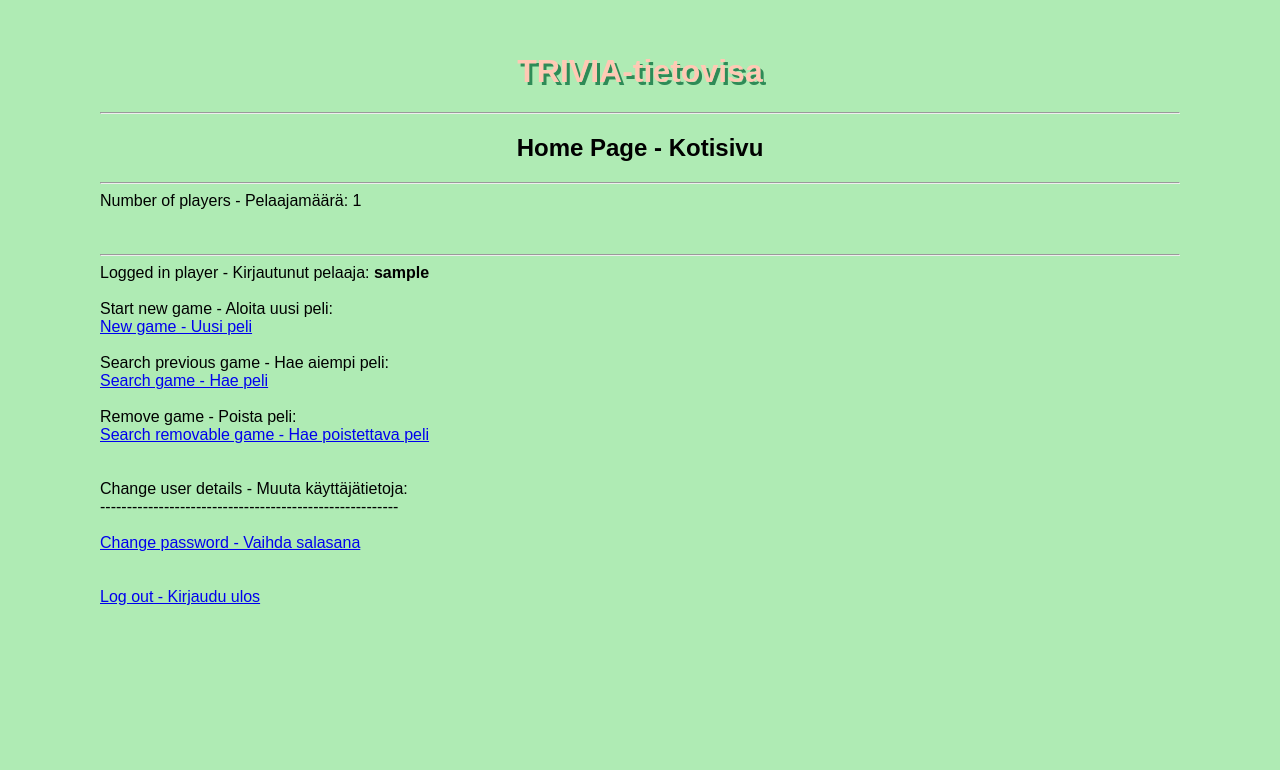
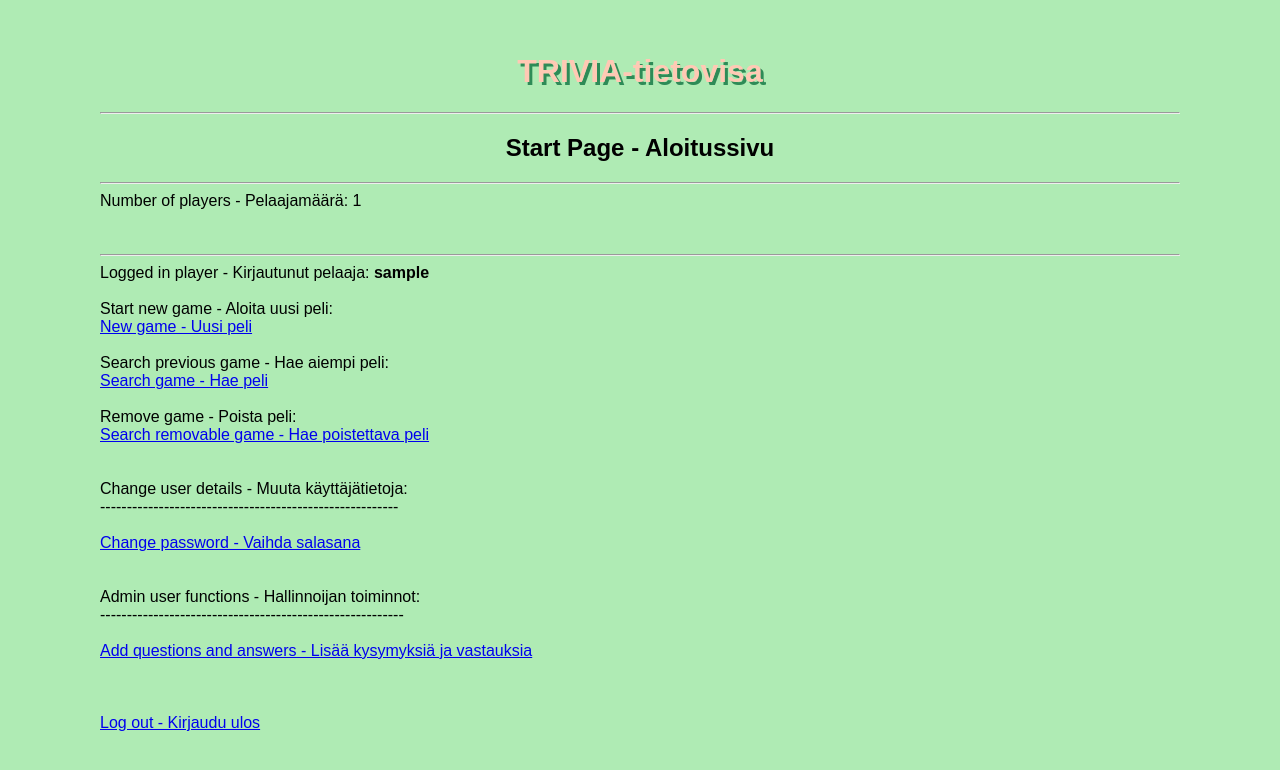
Before and after one commit to a-bzzzz/trivia, a Flask app: template templates/index.html in a window 1280 px wide. Shown: the top 770 px of the page. Run offline with Flask 3, Linux system fonts and the light colour scheme; the visitor is signed in with stand-in values (Sample User, id 1); the template is opened without the code that fills it: most values are stand-ins (such as "Sample title", 1, 10 or a date in 2020).

Commit message:
Refactor index.html: Add option/link for admin to add questions and answers

```diff
--- a/templates/index.html
+++ b/templates/index.html
@@ -2,7 +2,7 @@
 {% extends "layout.html" %}
 {% block content %}
 
-<h2>Home Page - Kotisivu</h2>
+<h2>Start Page - Aloitussivu</h2>
 
 <hr>
 Number of players - Pelaajamäärä: {{ count }}
@@ -35,10 +35,20 @@ Change user details - Muuta käyttäjätietoja:<br>
 --------------------------------------------------------<br>
 <br>
 <a href="/change_password">Change password - Vaihda salasana</a><br>
+<br>
+<br>
+{% if session.user_role == 1 %}
+Admin user functions - Hallinnoijan toiminnot:<br>
+---------------------------------------------------------<br>
+<br>
+<a href="/add_questions_answers">Add questions and answers - Lisää kysymyksiä ja vastauksia</a><br>
+{% endif %}
 {% endif %}
 <br>
 <br>
+<br>
 <a href="/logout">Log out - Kirjaudu ulos</a>
+
 {% else %}
 You have not logged in - Et ole kirjautunut sisään
 <br>
@@ -46,6 +56,7 @@ You have not logged in - Et ole kirjautunut sisään
 <a href="/login">Log in - Kirjaudu</a>
 <br>
 <br>
-Info: {{ message }}
+<hr>
+<b>Info:</p> {{ message }}
 {% endif %}
 {% endblock %}
```
